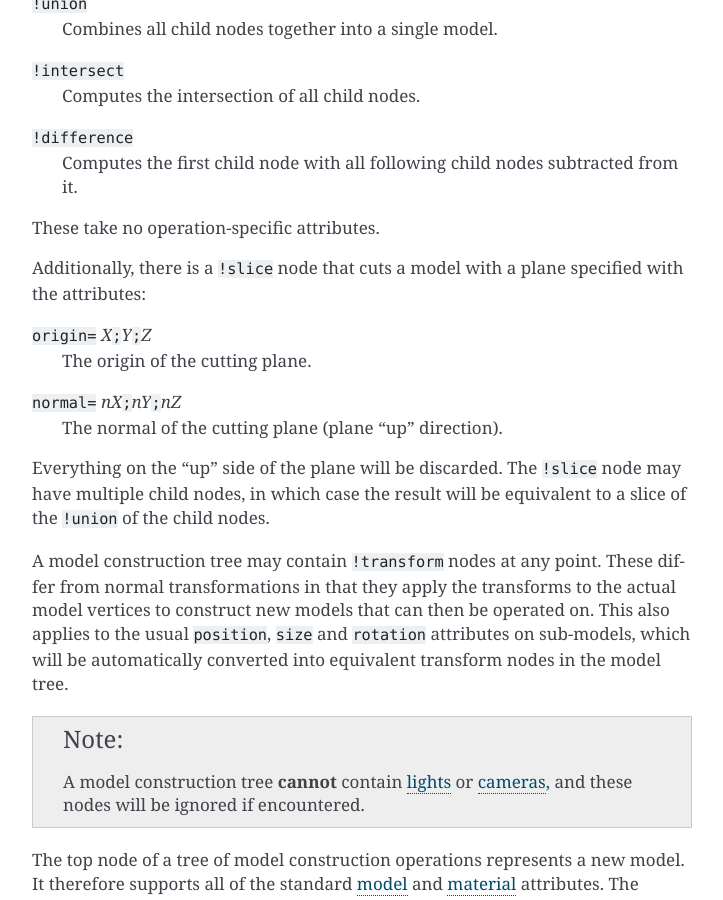
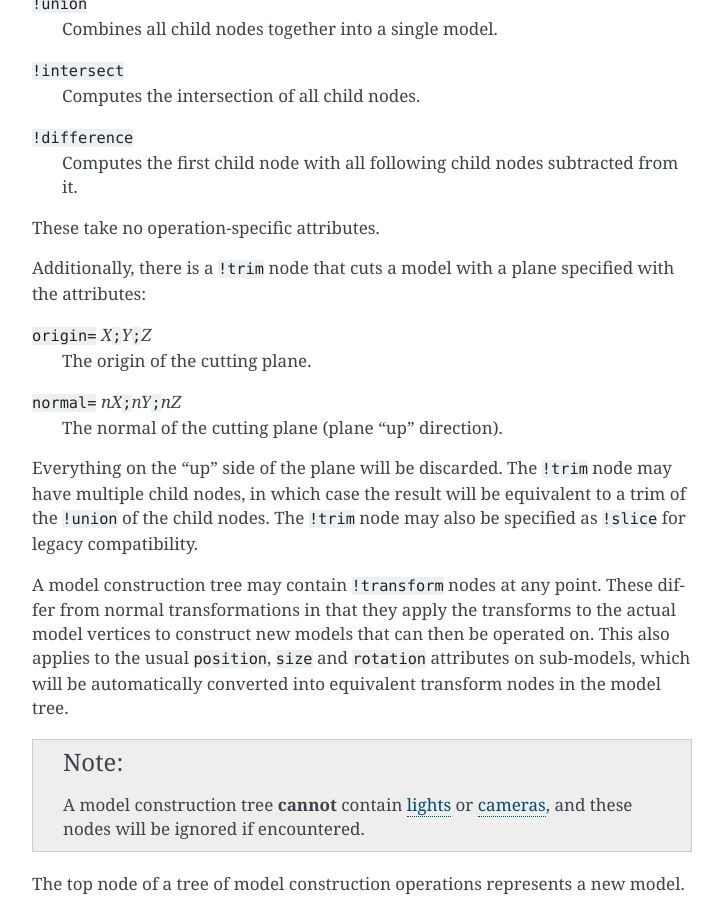
Before and after one commit to jonathanhogg/flitter, a Sphinx documentation site: the page built from docs/canvas3d.md, in a window 1280 px wide and 900 px high, scrolled down 21380 px. Shown: the whole window, without its empty margins (388-1111 px from the left). Built offline with Sphinx 7.4.7, drawn with Linux system fonts in a browser that asks for light colours.

Commit message:
Rename the `!slice` node to `!trim`
I'm not sure why I chose slice in the first place, but trim makes more
sense and feels more readable.

```diff
--- a/docs/canvas3d.md
+++ b/docs/canvas3d.md
@@ -929,7 +929,7 @@ it.
 
 These take no operation-specific attributes.
 
-Additionally, there is a `!slice` node that cuts a model with a plane specified
+Additionally, there is a `!trim` node that cuts a model with a plane specified
 with the attributes:
 
 `origin=` *X*`;`*Y*`;`*Z*
@@ -938,9 +938,10 @@ with the attributes:
 `normal=` *nX*`;`*nY*`;`*nZ*
 : The normal of the cutting plane (plane "up" direction).
 
-Everything on the "up" side of the plane will be discarded. The `!slice` node
+Everything on the "up" side of the plane will be discarded. The `!trim` node
 may have multiple child nodes, in which case the result will be equivalent to a
-slice of the `!union` of the child nodes.
+trim of the `!union` of the child nodes. The `!trim` node may also be specified
+as `!slice` for legacy compatibility.
 
 A model construction tree may contain `!transform` nodes at any point. These
 differ from normal transformations in that they apply the transforms to the
```
Also changed, not shown: 5 other files.
